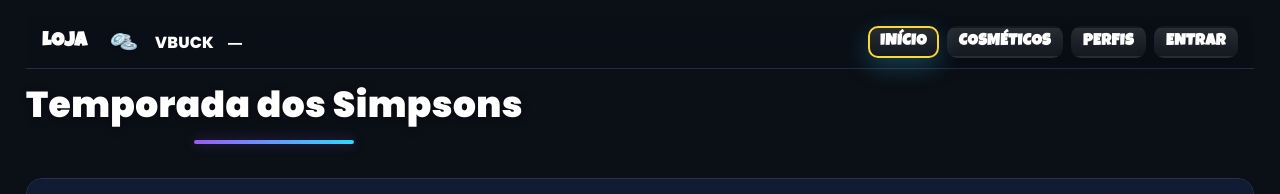
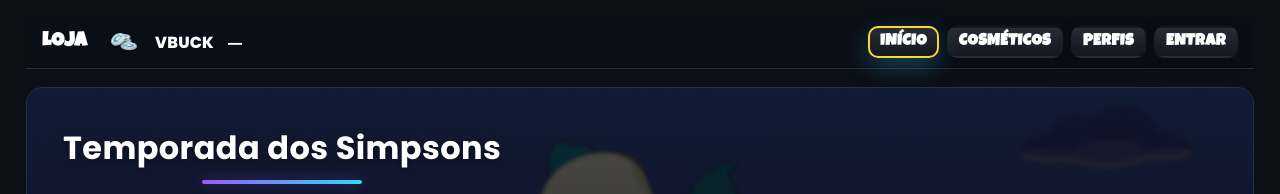
Before and after one commit to https-gustavo/Processo-Seletivo---ESO, a React (Vite) app in the folder frontend/: page / in a window 1280 px wide. Shown: the top 194 px of the page. Built offline with nearby package versions, Linux system fonts and the light colour scheme; no server answers.

Commit message:
feat(frontend): cadastro igual login; remove blur; corrige home

```diff
--- a/frontend/src/pages/PaginaInicial.tsx
+++ b/frontend/src/pages/PaginaInicial.tsx
@@ -76,7 +76,6 @@
 
   return (
     <div className="item-shop">
-      <h1 className="page-title">Temporada dos Simpsons</h1>
       <section className="welcome-hero" aria-label="Banner inicial">
         <div className="welcome-hero-bg" />
         <div className="welcome-hero-overlay" />
```
